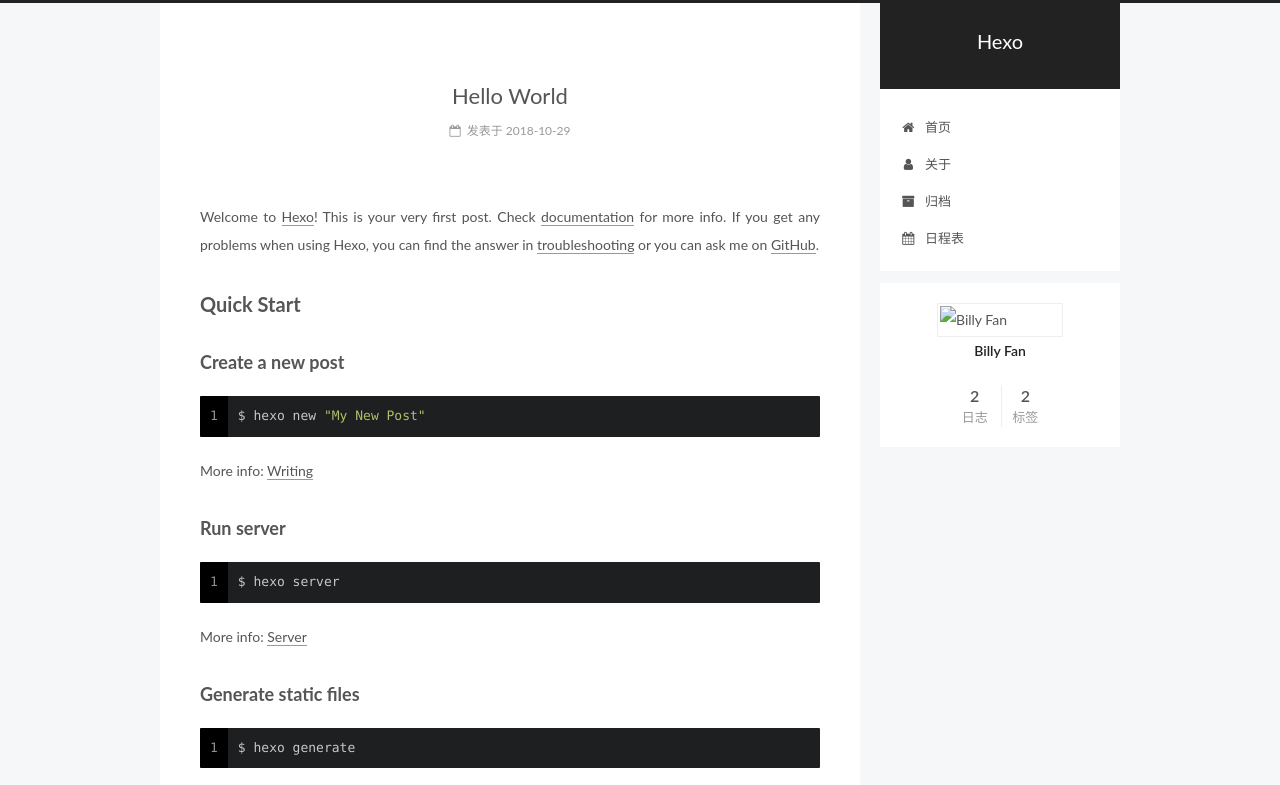
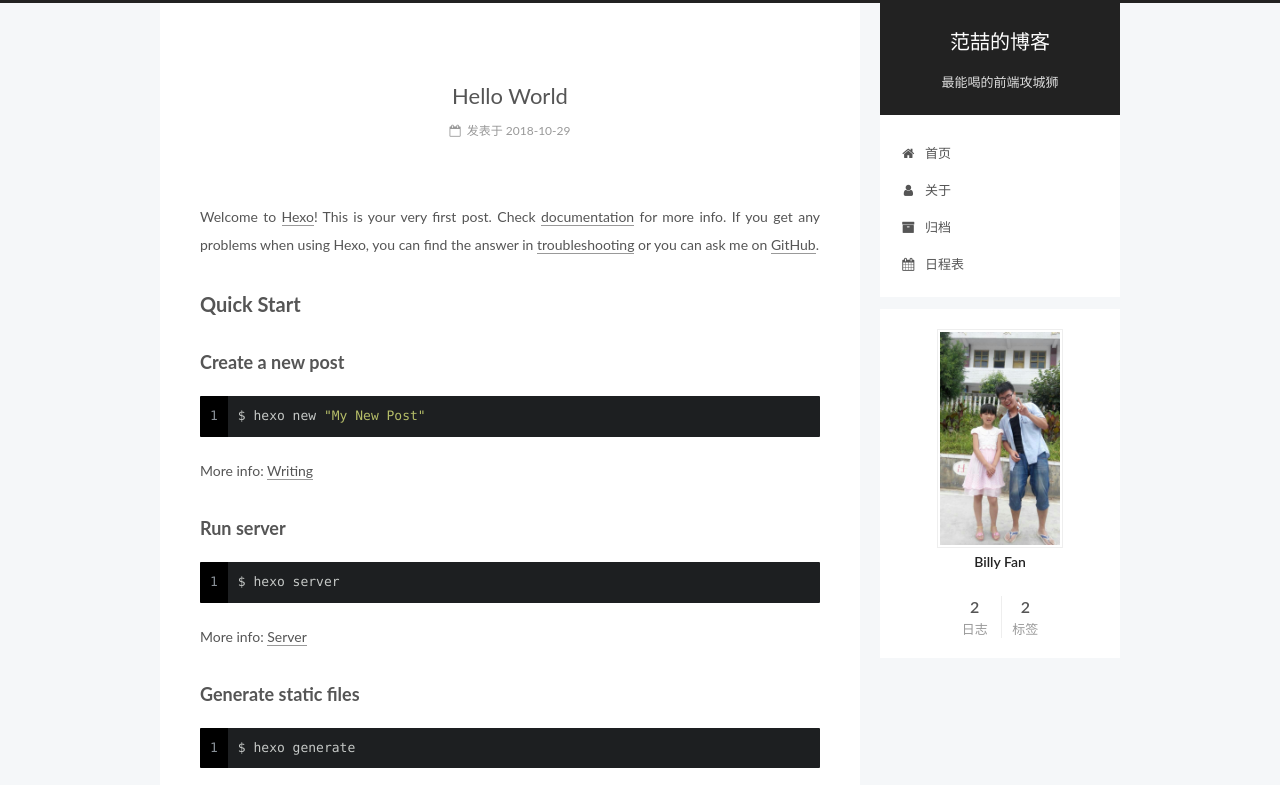
Before and after one commit to fancyzhe/fancyzhe.github.io, a plain HTML site: page index.html in a window 1280 px wide. Shown: the top 785 px of the page. Drawn offline with Linux system fonts and the light colour scheme.

Commit message:
Site updated: 2018-11-16 15:57:21

```diff
--- a/css/main.css
+++ b/css/main.css
@@ -1823,7 +1823,7 @@
   width: 4px;
   height: 4px;
   border-radius: 50%;
-  background: #a28bc9;
+  background: #bfb;
 }
 .links-of-blogroll {
   font-size: 13px;
--- a/index.html
+++ b/index.html
@@ -80,12 +80,12 @@
 
 
 <meta property="og:type" content="website">
-<meta property="og:title" content="Hexo">
+<meta property="og:title" content="范喆的博客">
 <meta property="og:url" content="http://yoursite.com/index.html">
-<meta property="og:site_name" content="Hexo">
+<meta property="og:site_name" content="范喆的博客">
 <meta property="og:locale" content="zh-Hans">
 <meta name="twitter:card" content="summary">
-<meta name="twitter:title" content="Hexo">
+<meta name="twitter:title" content="范喆的博客">
 
 
 
@@ -121,7 +121,7 @@
 
 
 
-  <title>Hexo</title>
+  <title>范喆的博客</title>
 
 
 
@@ -152,12 +152,12 @@
     <div class="custom-logo-site-title">
       <a href="/" class="brand" rel="start">
         <span class="logo-line-before"><i></i></span>
-        <span class="site-title">Hexo</span>
+        <span class="site-title">范喆的博客</span>
         <span class="logo-line-after"><i></i></span>
       </a>
     </div>
 
-        <p class="site-subtitle"></p>
+        <p class="site-subtitle">最能喝的前端攻城狮</p>
 
   </div>
 
@@ -254,11 +254,11 @@
     <span hidden itemprop="author" itemscope="" itemtype="http://schema.org/Person">
       <meta itemprop="name" content="Billy Fan">
       <meta itemprop="description" content="">
-      <meta itemprop="image" content="/images/title.jpg">
+      <meta itemprop="image" content="/images/title.jpeg">
     </span>
 
     <span hidden itemprop="publisher" itemscope="" itemtype="http://schema.org/Organization">
-      <meta itemprop="name" content="Hexo">
+      <meta itemprop="name" content="范喆的博客">
     </span>
 
 
@@ -382,11 +382,11 @@
     <span hidden itemprop="author" itemscope="" itemtype="http://schema.org/Person">
       <meta itemprop="name" content="Billy Fan">
       <meta itemprop="description" content="">
-      <meta itemprop="image" content="/images/title.jpg">
+      <meta itemprop="image" content="/images/title.jpeg">
     </span>
 
     <span hidden itemprop="publisher" itemscope="" itemtype="http://schema.org/Organization">
-      <meta itemprop="name" content="Hexo">
+      <meta itemprop="name" content="范喆的博客">
     </span>
 
 
@@ -527,7 +527,7 @@
         <div class="site-overview">
           <div class="site-author motion-element" itemprop="author" itemscope="" itemtype="http://schema.org/Person">
 
-              <img class="site-author-image" itemprop="image" src="/images/title.jpg" alt="Billy Fan">
+              <img class="site-author-image" itemprop="image" src="/images/title.jpeg" alt="Billy Fan">
 
               <p class="site-author-name" itemprop="name">Billy Fan</p>
               <p class="site-description motion-element" itemprop="description"></p>
```
Also changed, not shown: 2018/10/29/hello-world/index.html (+7 -7 lines), 2018/10/29/test/index.html (+7 -7 lines), about/index.html (+5 -5 lines), archives/2018/10/index.html (+7 -7 lines), archives/2018/index.html (+7 -7 lines), archives/index.html (+7 -7 lines), tags/123/index.html (+7 -7 lines), tags/index.html (+5 -5 lines), tags/基础/index.html (+7 -7 lines), images/title.jpeg (added).
